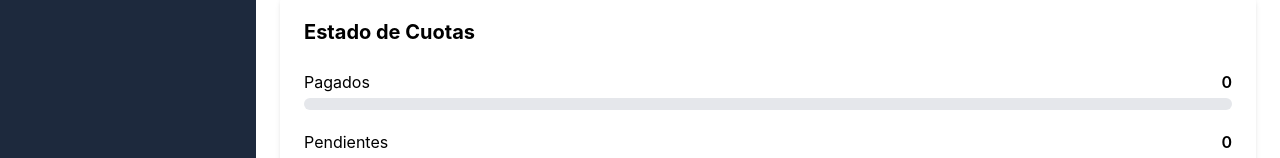
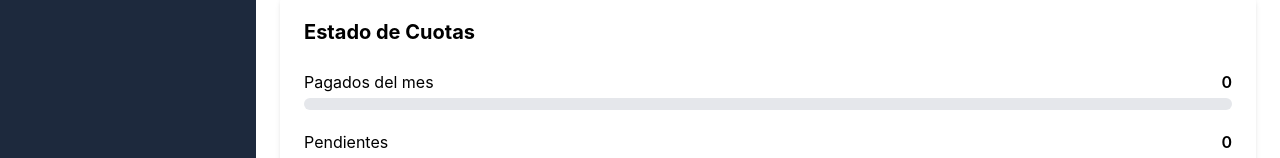
Before and after one commit to ArielGnz/gym-system, a React (Vite) app in the folder client/: page / in a window 1280 px wide. Shown: the part 534-692 px from the top of the page. Built offline with nearby package versions, Linux system fonts and the light colour scheme; no server answers.

Commit message:
nuevos cambios en cuotas

```diff
--- a/client/src/components/dashboard/EstadoCuotas.jsx
+++ b/client/src/components/dashboard/EstadoCuotas.jsx
@@ -23,7 +23,7 @@ const EstadoCuotas = ({
 
                 <div>
                     <div className="flex justify-between mb-1">
-                        <span>Pagados</span>
+                        <span>Pagados del mes</span>
                         <span className="font-semibold">
                             {pagosPagados}
                         </span>
```
